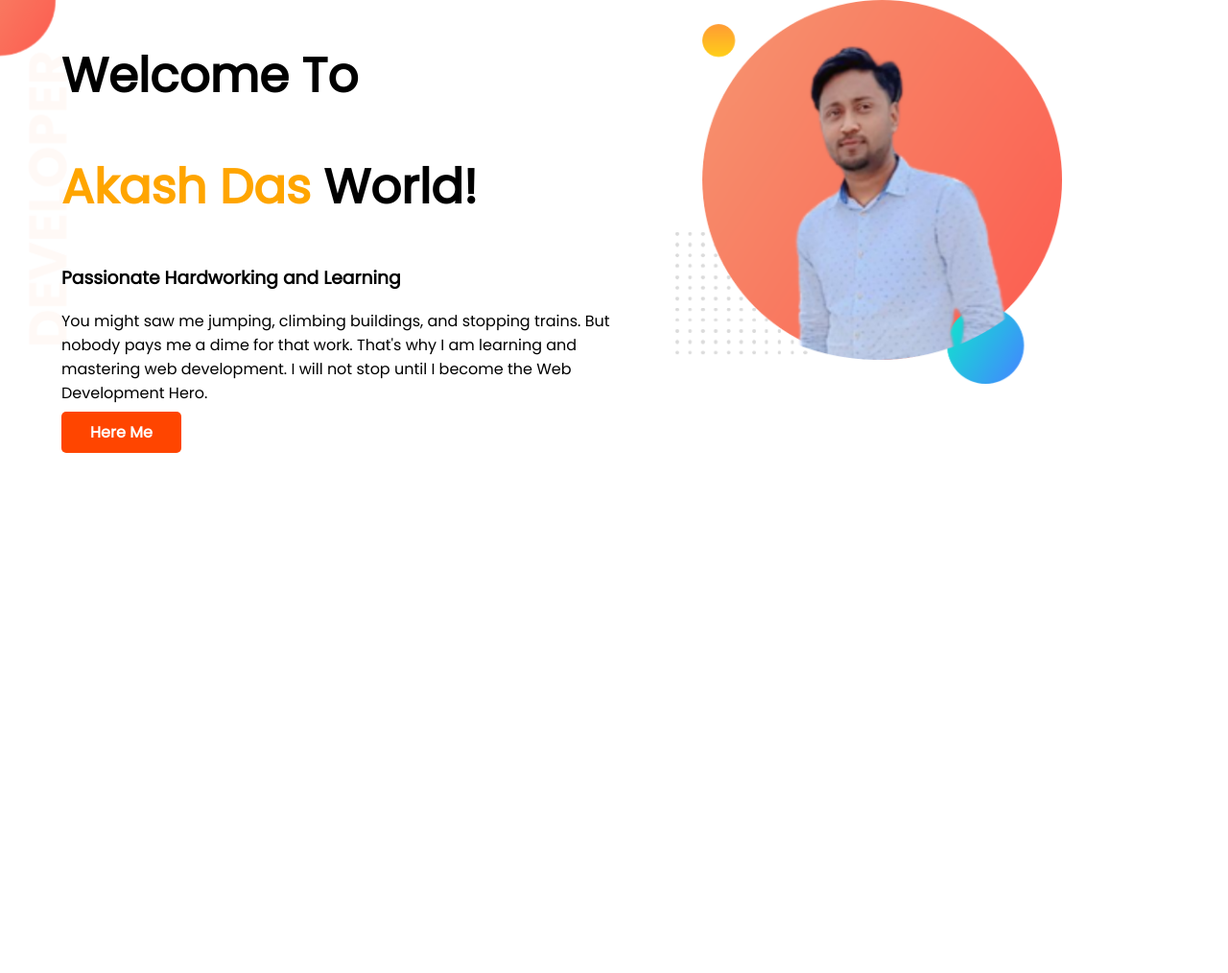
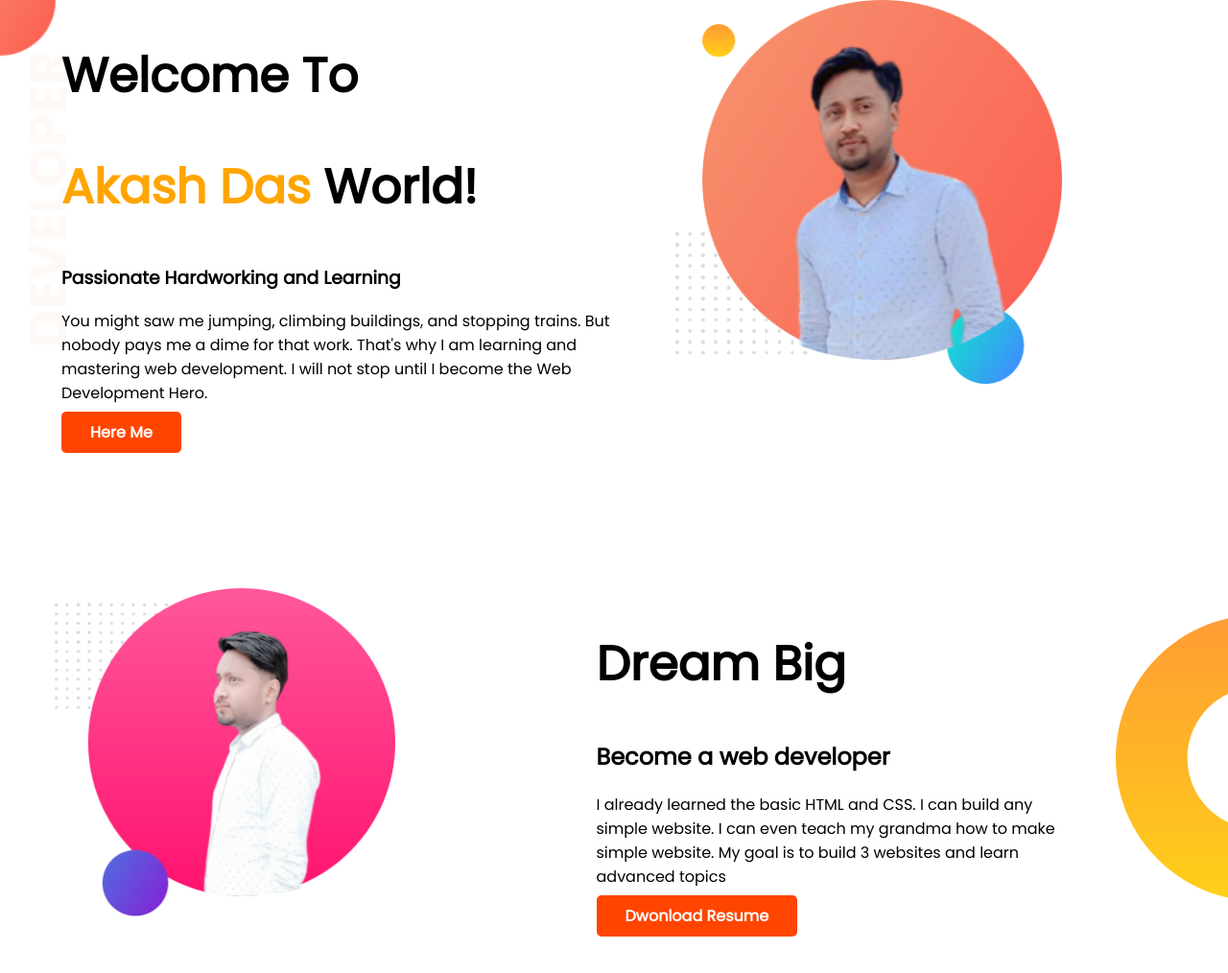
Before and after one commit to akashdas8/my-first-profile, a plain HTML site: page index.html in a window 1280 px wide. Shown: the whole page at 96% size. Before the commit the page ends 800 px from the top, so only its background shows below. Drawn offline with Linux system fonts and the light colour scheme.

Commit message:
dream added

```diff
--- a/index.html
+++ b/index.html
@@ -23,5 +23,17 @@
             <img src="images/akash.png" alt="">
         </div>
     </section>
+    <section class="dream-big">
+        <div class="half-width">
+            <img src="images/akash2.png" alt="">
+        </div>
+        <div class="half-width">
+            <h1>Dream Big</h1>
+            <h2>Become a web developer</h2>
+            <p>I already learned the basic HTML and CSS. I can build any simple website. I can even teach my grandma how to make simple website. My goal is to build 3 websites and learn advanced topics</p>
+            <a class="link-button"  target="_blank" href="">Dwonload Resume</a>
+        </div>
+
+    </section>
 </body>
 </html>
--- a/style.css
+++ b/style.css
@@ -10,6 +10,7 @@ h1{
 }
 section{
     display: flex;
+    margin-bottom: 150px;
 }
 .half-width{
     width: 50%;
@@ -32,3 +33,9 @@ section{
     background-repeat: no-repeat;
 
 }
+.dream-big{
+    background-image: url(images/dream-bg.png);
+    background-repeat: no-repeat;
+    background-position: right;
+    padding-right: 150px;
+}
```
Also changed, not shown: images/akash2.png (added), images/my-bg2.png (deleted).
